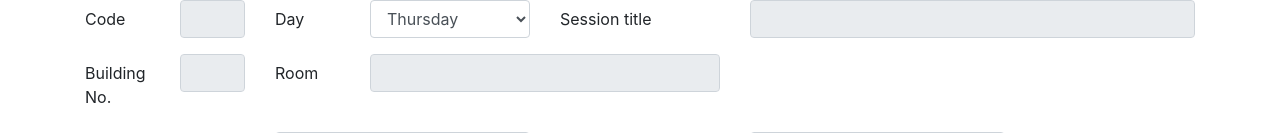
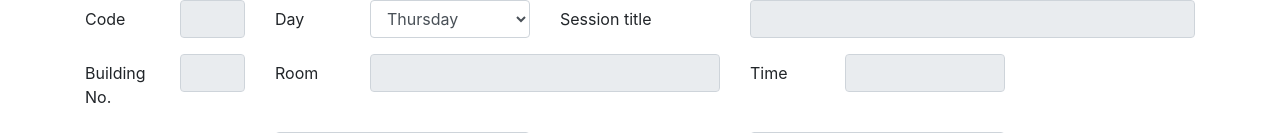
Before and after one commit to Clam-/ConfApp, a Python web app: template confapp/templates/admin_session_edit.mako in a window 1280 px wide; the page is wider, and only the part inside the window is pictured. Shown: the part 115-248 px from the top of that part. Run offline with Mako, Linux system fonts and the light colour scheme; the template is opened without the code that fills it, so the values that code supplies are empty; some libraries are stand-ins or nearby versions.

Commit message:
Finish Session time display.

```diff
--- a/confapp/templates/admin_day_edit.mako
+++ b/confapp/templates/admin_day_edit.mako
@@ -221,8 +221,8 @@ if iperson.shirtcollect:
 
 		<div class="form-group row">
 			<div class="col-2"></div>
-			<label class="col-sm-2 col-form-label">Time</label>
-			<div class="col-sm-1">
+			<label class="col-sm-1 col-form-label">Time</label>
+			<div class="col-sm-2">
 				<input type="text" readonly class="form-control-plaintext" value="${session.time if session.time else ''}">
 			</div>
 			<label class="col-sm-2 col-form-label">Booked</label>
--- a/confapp/templates/admin_session_edit.mako
+++ b/confapp/templates/admin_session_edit.mako
@@ -42,6 +42,11 @@
 				<input class="form-control" type="text" name="room" value="${item.room.name if item.room else ""}" id="formRoom" readonly>
 % endif
 				<input type="hidden" name="room_orig" value="${item.room.id if item.room else ""}">
+			</div>
+			<label class="col-sm-1 col-form-label" for="formSTime">Time</label>
+			<div class="col-sm-2">
+				<input class="form-control" type="text" name="time" value="${item.time}" id="formSTime" ${'readonly="readonly"' if not admin else ""}>
+				<input type="hidden" name="time_orig" value="${item.time}">
 			</div>
 		</div>
 
```
